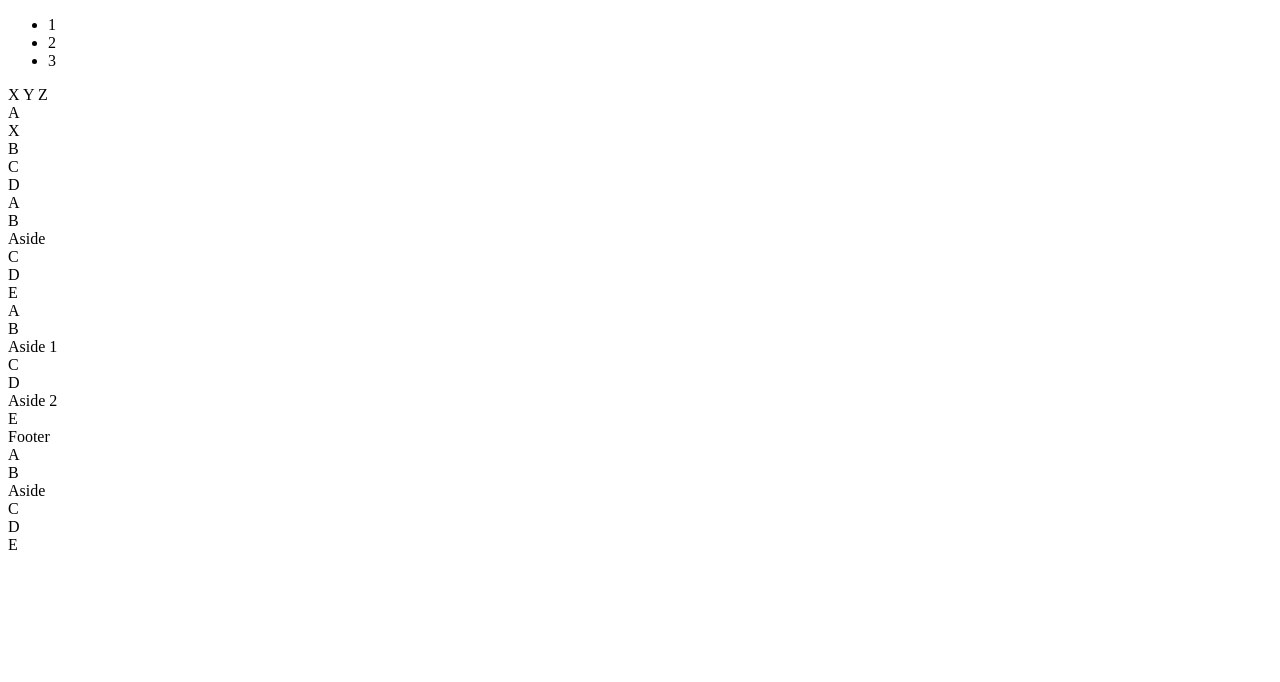
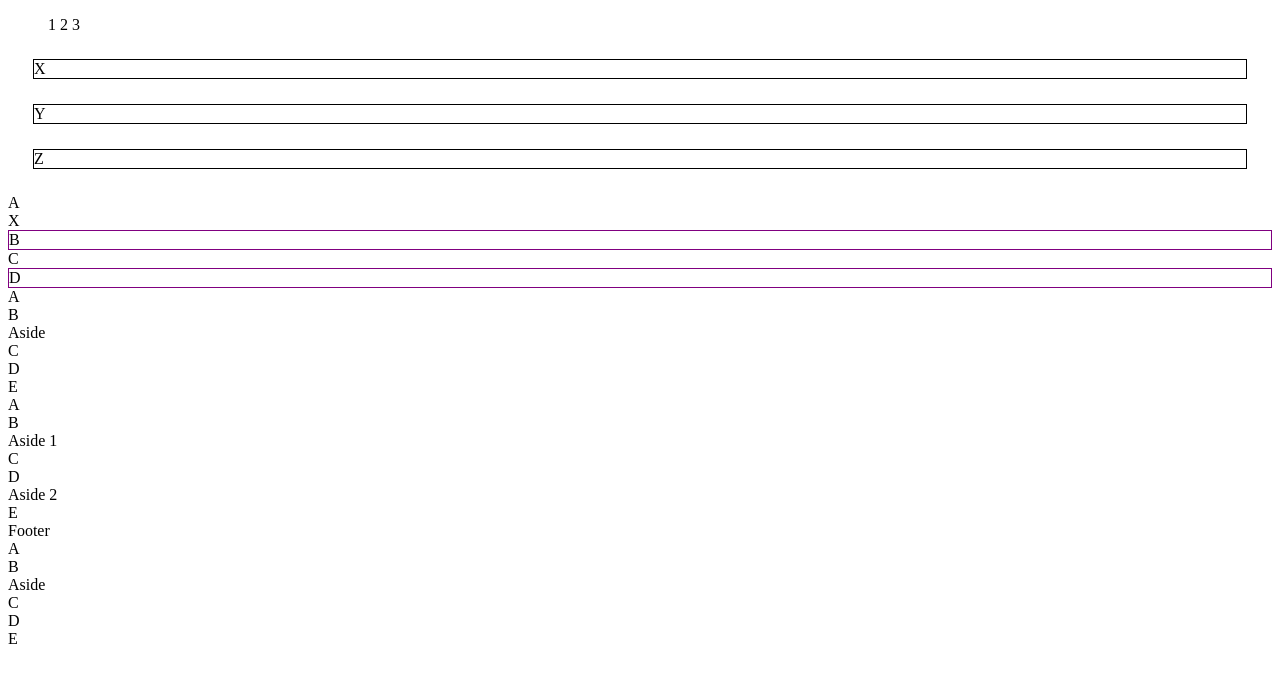
Before and after one commit to krissycaron/Css-Pseudo, a plain HTML site: page index.html in a window 1280 px wide. Drawn offline with Linux system fonts and the light colour scheme.

Commit message:
completed assignment

```diff
--- a/index.html
+++ b/index.html
@@ -1,7 +1,8 @@
 <!DOCTYPE html>
 <html>
 <head>
-  <title></title>
+  <title>Css-Psuedo-classes excercise</title>
+  <link rel="stylesheet" type="text/css" href="./main.css">
 </head>
     <body>
       <ul class="top">
--- a/main.css
+++ b/main.css
@@ -0,0 +1,20 @@
+/*removing list styles */
+
+.block {
+	list-style:none;
+	display: inline-block;
+}
+
+.inline {
+	display: block;
+	border: 1px solid black;
+	margin: 25px;
+}
+
+
+/* Psuedo Classes */
+
+.n-child section:nth-of-type(2n) {
+	border:1px solid purple;
+
+}
```
